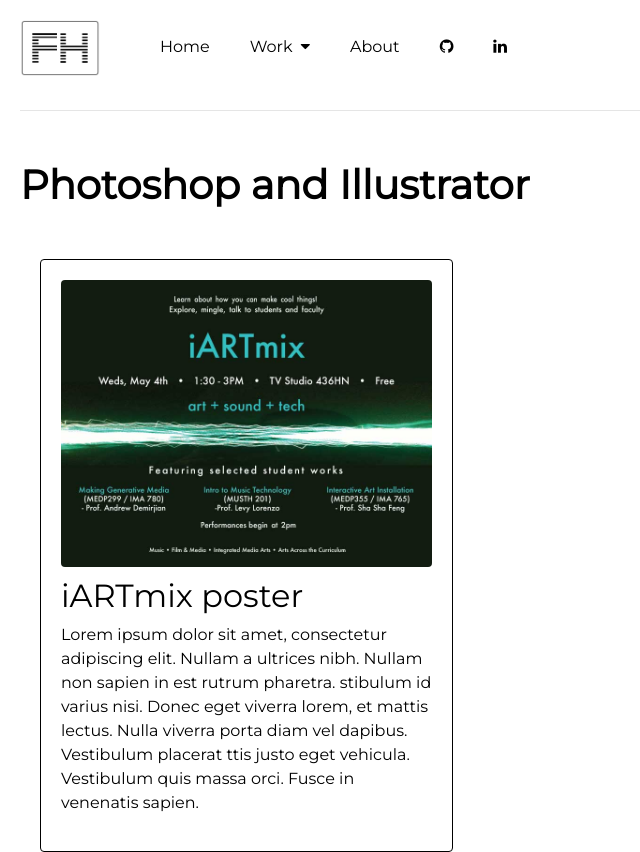
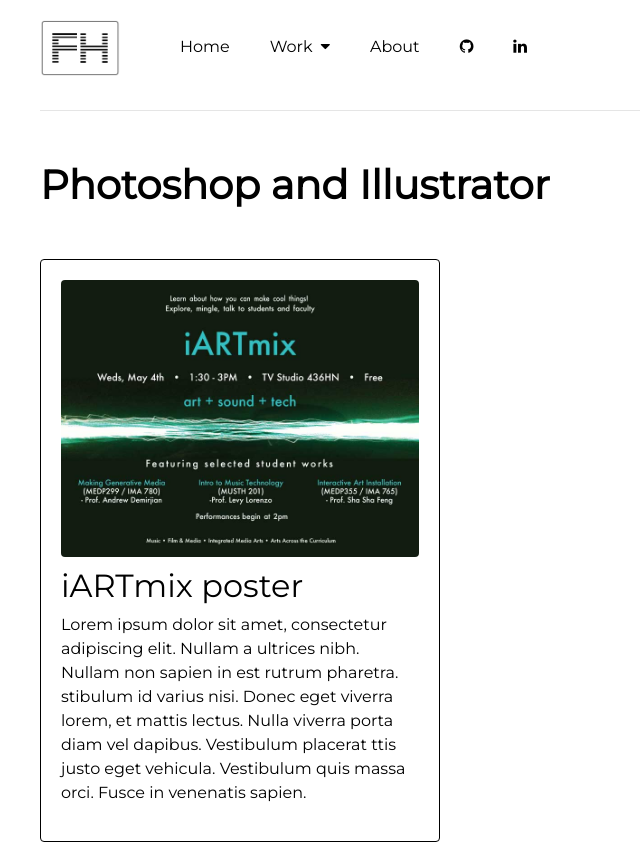
Before and after one commit to FelipeAtGA/fh-portfolio, a React (Create React App) app in the folder client/: page /PsAi in a window 1280 px wide. Shown: the whole page, without its empty margins (0-640 px from the left). Built offline with nearby package versions, Linux system fonts and the light colour scheme.

Commit message:
change className

```diff
--- a/client/src/components/photoshopIllustratorLink/PsAi.jsx
+++ b/client/src/components/photoshopIllustratorLink/PsAi.jsx
@@ -14,7 +14,7 @@ class PsAi extends Component {
       <div>
         <hr />
         <h1 className="pageTitle">Photoshop and Illustrator</h1>
-        <div className="wrapper col-xs-12 col-sm-12 col-md-12 col-lg-12">
+        <div className="PsAiwrapper col-xs-12 col-sm-12 col-md-12 col-lg-12">
           <div className="poster col-xs-12 col-sm-12 col-md-4 col-lg-4">
             <img src={Iartposter} alt="poster of the iARTmix exhibition" />
             <h2>iARTmix poster</h2>
--- a/client/src/css/PsAi.css
+++ b/client/src/css/PsAi.css
@@ -1,4 +1,4 @@
-.wrapper {
+.PsAiwrapper {
   padding: 0;
 }
 
```
